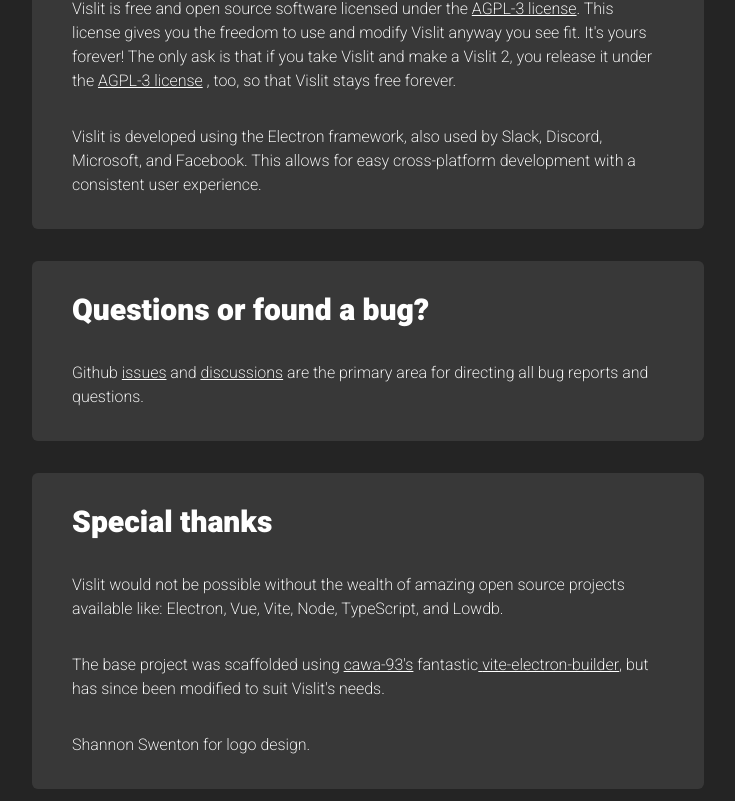
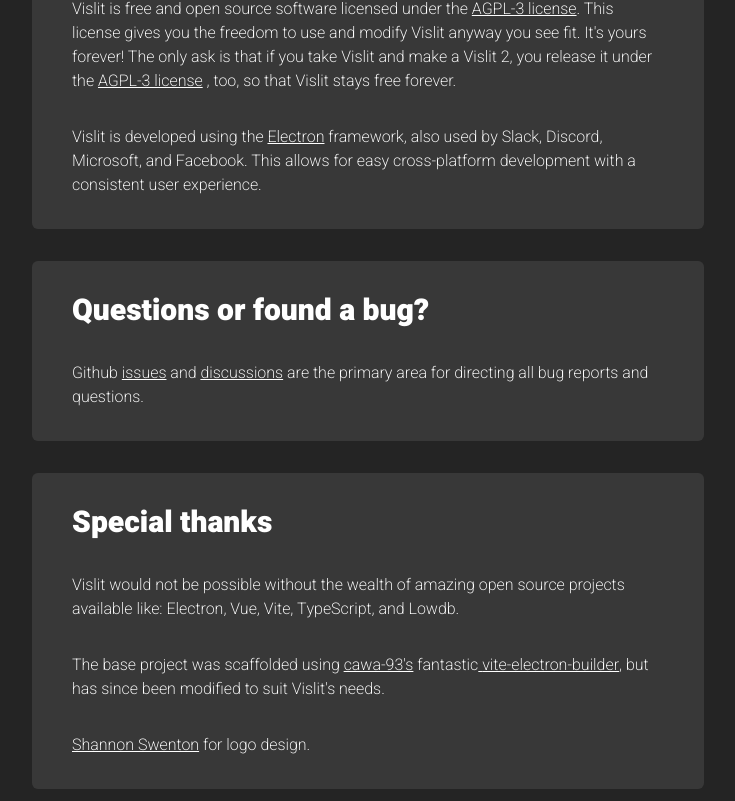
Before and after one commit to ste163/vislit-website-next, a Next.js app: page /about in a window 1280 px wide. Shown: the part 199-1000 px from the top of the page, without its empty margins (272-1007 px from the left). Built offline with nearby package versions, Linux system fonts and the light colour scheme.

Commit message:
updated about page content

```diff
--- a/pages/about/index.tsx
+++ b/pages/about/index.tsx
@@ -38,9 +38,18 @@
             , too, so that Vislit stays free forever.
           </p>
           <p>
-            Vislit is developed using the Electron framework, also used by
-            Slack, Discord, Microsoft, and Facebook. This allows for easy
-            cross-platform development with a consistent user experience.
+            Vislit is developed using the{" "}
+            <a
+              className="underline"
+              href="https://www.electronjs.org/"
+              target={"_blank"}
+              rel="noreferrer"
+            >
+              Electron
+            </a>{" "}
+            framework, also used by Slack, Discord, Microsoft, and Facebook.
+            This allows for easy cross-platform development with a consistent
+            user experience.
           </p>
         </Card>
 
@@ -71,8 +80,8 @@
         <Card header="Special thanks">
           <p>
             Vislit would not be possible without the wealth of amazing open
-            source projects available like: Electron, Vue, Vite, Node,
-            TypeScript, and Lowdb.
+            source projects available like: Electron, Vue, Vite, TypeScript, and
+            Lowdb.
           </p>
           <p className="my-8">
             The base project was scaffolded using{" "}
@@ -97,7 +106,17 @@
             </a>
             , but has since been modified to suit Vislit's needs.
           </p>
-          <p>Shannon Swenton for logo design.</p>
+          <p>
+            <a
+              className="underline"
+              href="https://www.linkedin.com/in/shannon-swenton/"
+              target={"_blank"}
+              rel="noreferrer"
+            >
+              Shannon Swenton
+            </a>{" "}
+            for logo design.
+          </p>
         </Card>
       </div>
     </div>
```
